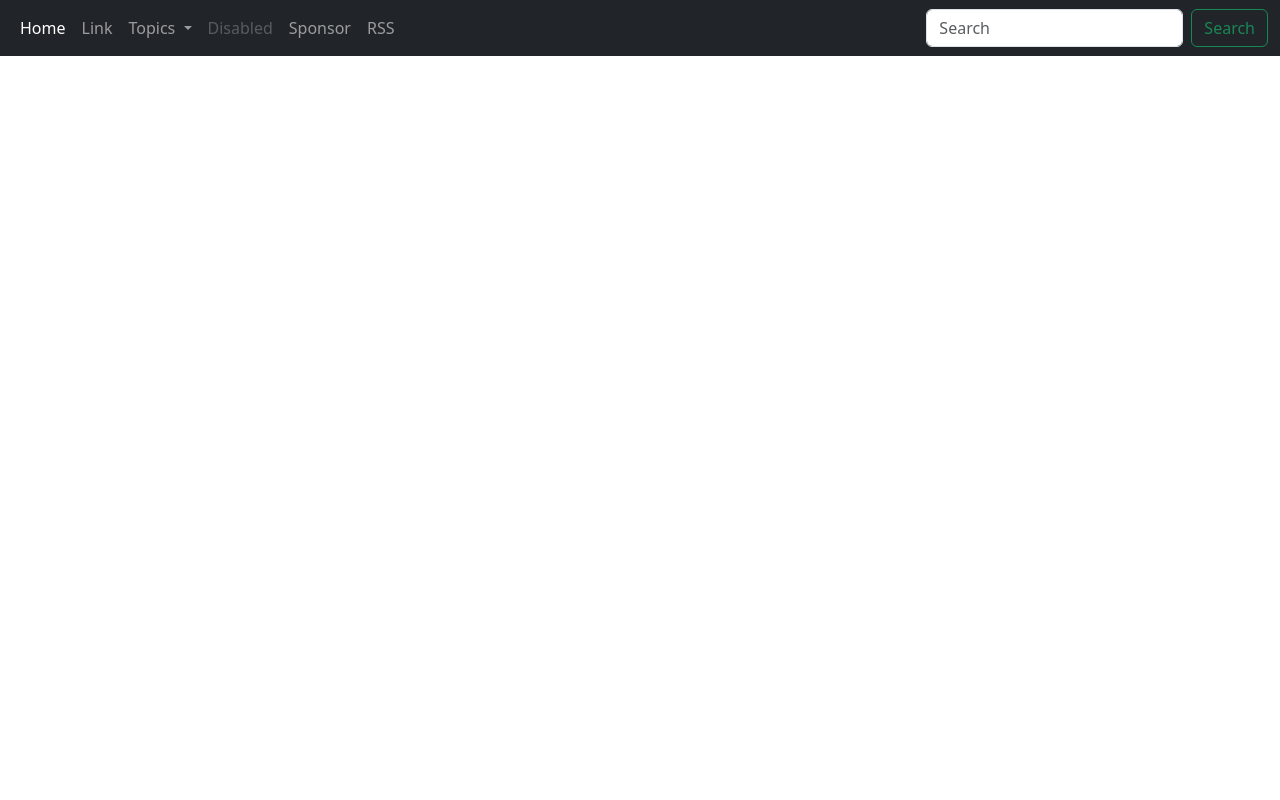
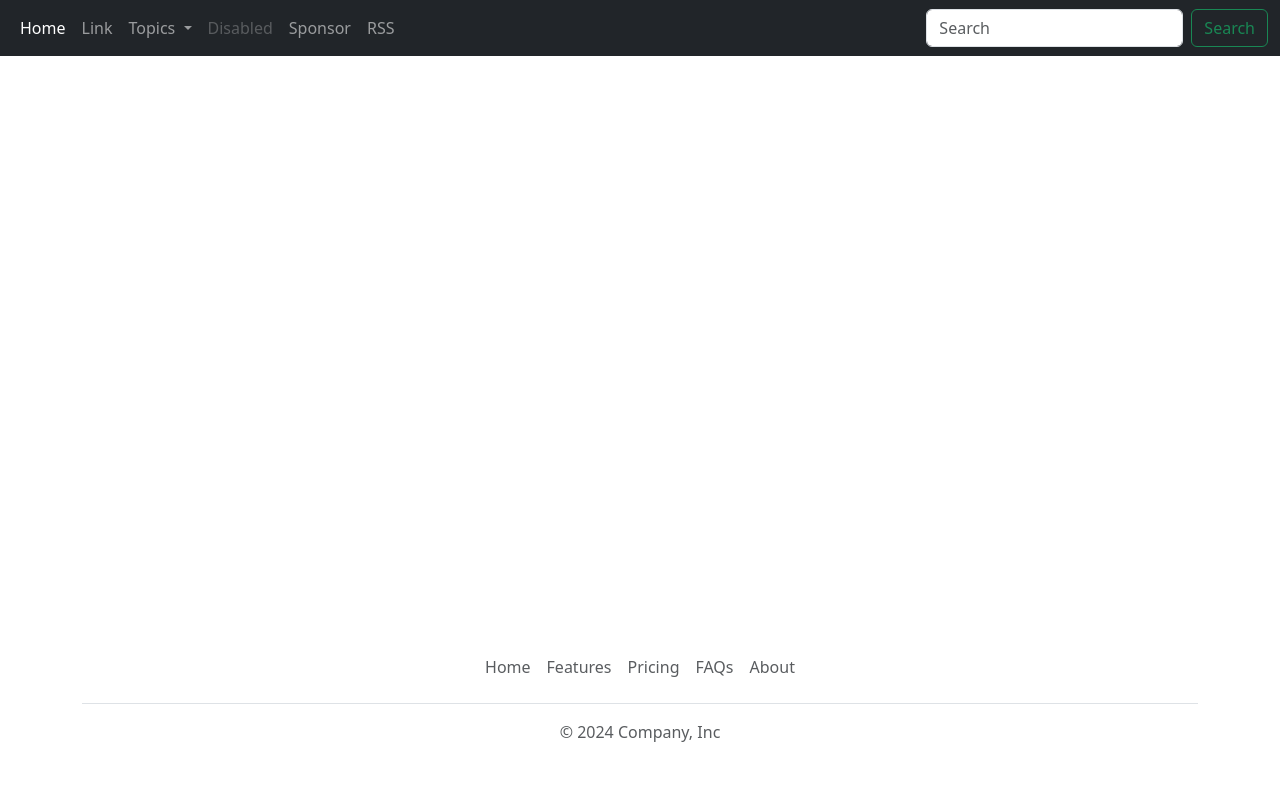
Before and after one commit to piyu5hkumar/blogs, a Django app: page /1 in a window 1280 px wide. Run offline with Django 5.2, Linux system fonts and the light colour scheme; data that the repository does not hold is empty; some libraries are stand-ins or nearby versions.

Commit message:
Added Footer

```diff
--- a/blogs/templates/base/layout.html
+++ b/blogs/templates/base/layout.html
@@ -9,6 +9,9 @@
     <link rel="stylesheet" href="https://cdn.jsdelivr.net/npm/@fortawesome/fontawesome-free@6.4.2/css/fontawesome.min.css" integrity="sha384-BY+fdrpOd3gfeRvTSMT+VUZmA728cfF9Z2G42xpaRkUGu2i3DyzpTURDo5A6CaLK" crossorigin="anonymous">
 </head>
 <body>
+
+  <div class="d-flex flex-column vh-100">
+
     <nav class="navbar navbar-expand-lg navbar-dark bg-dark">
       <div class="container-fluid">
 
@@ -60,8 +63,25 @@
       </div>
     </nav>
 
+    <div class="p-2 flex-fill container">
       {% block content %}
       {% endblock %}
+    </div>
+
+    <div class="container">
+      <footer class="py-3 my-4">
+        <ul class="nav justify-content-center border-bottom pb-3 mb-3">
+          <li class="nav-item"><a href="#" class="nav-link px-2 text-body-secondary">Home</a></li>
+          <li class="nav-item"><a href="#" class="nav-link px-2 text-body-secondary">Features</a></li>
+          <li class="nav-item"><a href="#" class="nav-link px-2 text-body-secondary">Pricing</a></li>
+          <li class="nav-item"><a href="#" class="nav-link px-2 text-body-secondary">FAQs</a></li>
+          <li class="nav-item"><a href="#" class="nav-link px-2 text-body-secondary">About</a></li>
+        </ul>
+        <p class="text-center text-body-secondary">© 2024 Company, Inc</p>
+      </footer>
+    </div>
+
+  </div>
 
 </body>
 </html>
```
Lines whose indentation alone changed are shown as unchanged.
